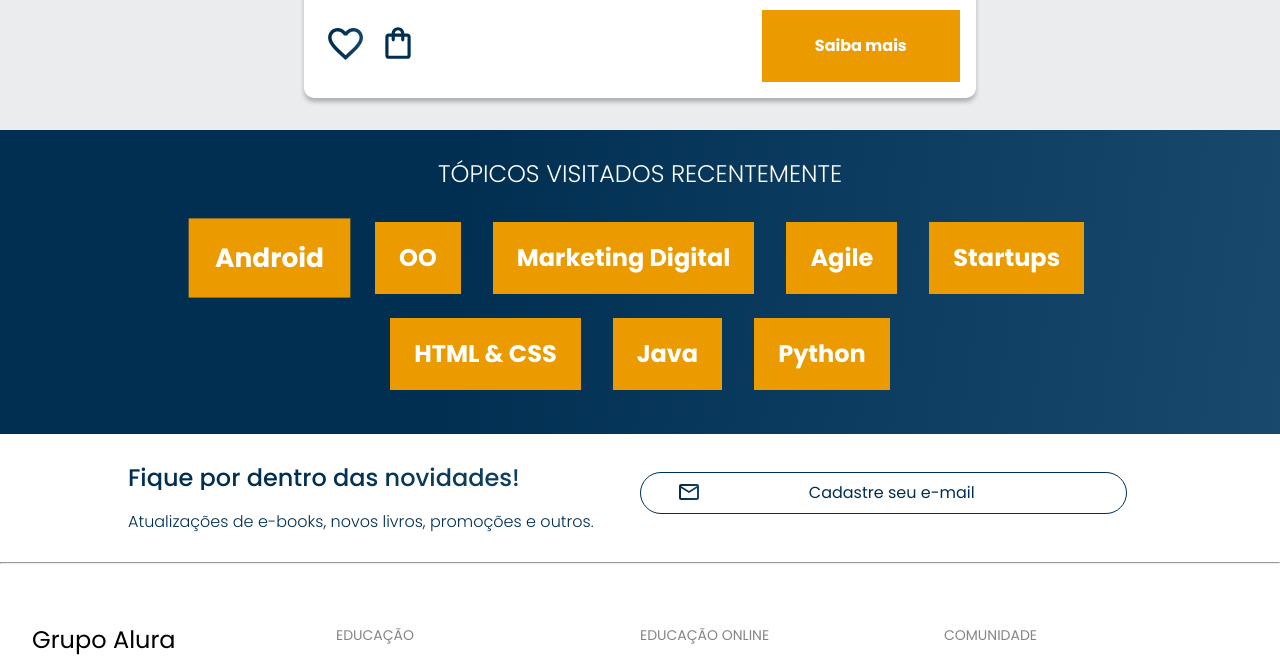
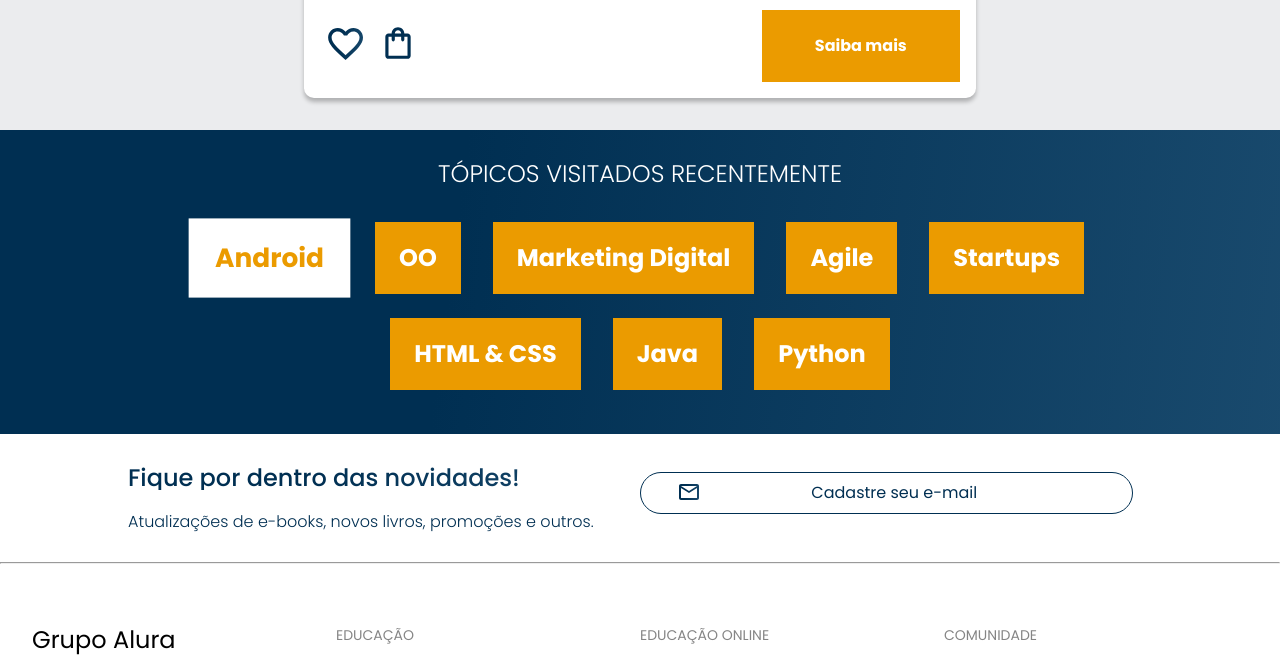
Before and after one commit to Rayanesbc/AluraBook, a plain HTML site: page index.html in a window 1280 px wide. In both pictures the pointer is over the item "Android". Shown: the part 2198-2856 px from the top of the page. Drawn offline with nearby package versions, Linux system fonts and the light colour scheme.

Commit message:
Conclusão do projeto

```diff
--- a/styles/banner.css
+++ b/styles/banner.css
@@ -32,7 +32,7 @@
     text-align: center;
     background: url("../img/Pesquisa.svg") no-repeat;
     padding-left: 1em;
-    background-position: 2em;
+    background-position: 1em;
 }
 
 @media screen and (min-width: 1024px) {
--- a/styles/carrossel.css
+++ b/styles/carrossel.css
@@ -50,6 +50,7 @@
     font-size: 18px;
     font-weight: 700;
     margin: 0.5em 0;
+    padding-right: 1em;
 }
 
 .descricao__texto {
--- a/styles/contato.css
+++ b/styles/contato.css
@@ -19,7 +19,7 @@
 }
 
 .contato__email {
-    width: 87%;
+    width: 88%;
     background-color: var(--fundo-botao);
     border: 1px solid var(--cor-azul);
     border-radius: 24px;
--- a/styles/header.css
+++ b/styles/header.css
@@ -46,6 +46,7 @@
     position: absolute;
     top: 100%;
     width: 76vw;
+    z-index: 100;
 }
 
 .lista-menu__titulo, .lista-menu__item {
--- a/styles/topicos.css
+++ b/styles/topicos.css
@@ -37,8 +37,16 @@
 }
 
 .topicos__item:hover {
+    background-color: var(--cor-do-cabecalho);
+}
+
+.topicos__item:hover a {
+    color: var(--cor-lista-titulo);
+}
+
+.topicos__item:hover {
     transform: scale(1.1);
-    transition: all 0.5s;
+    transition: all;
 }
 
 @media screen and (min-width: 1024px) {
```
Also changed, not shown: reset.css (line endings or trailing spaces).
